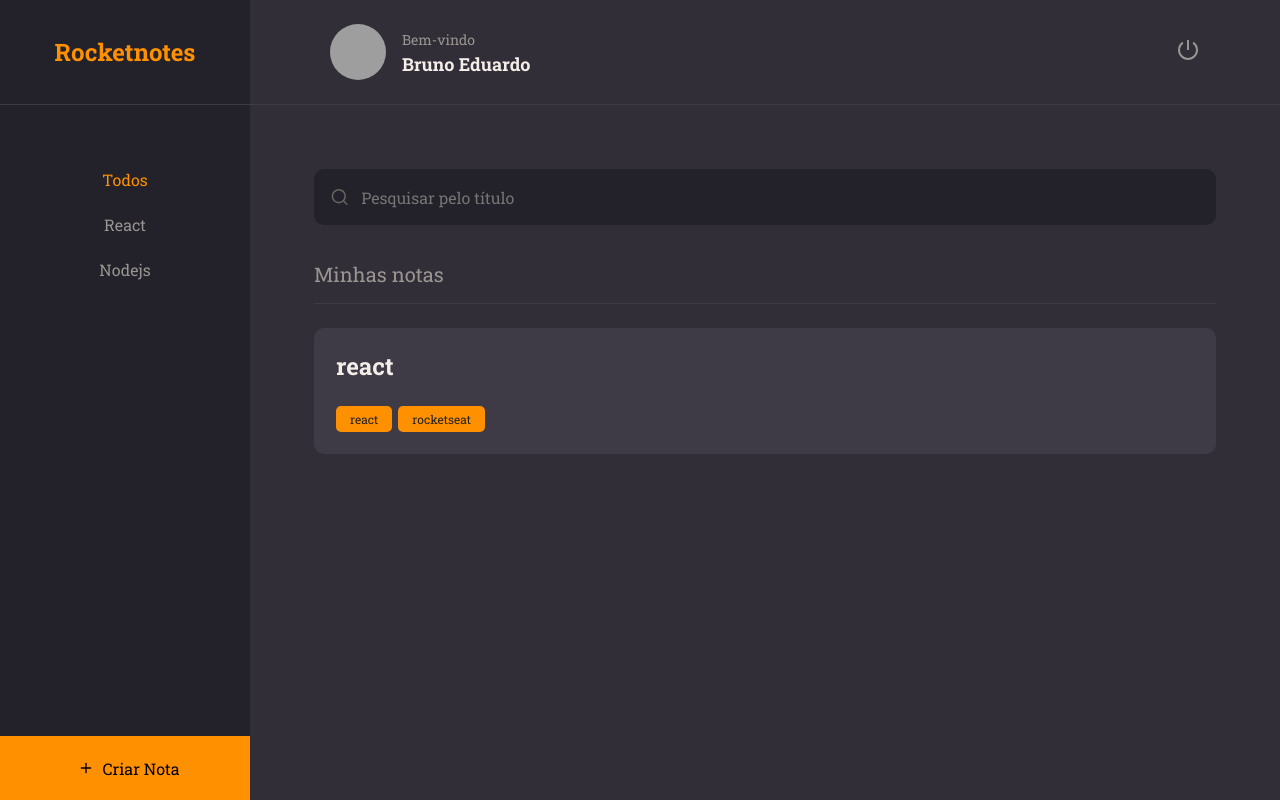
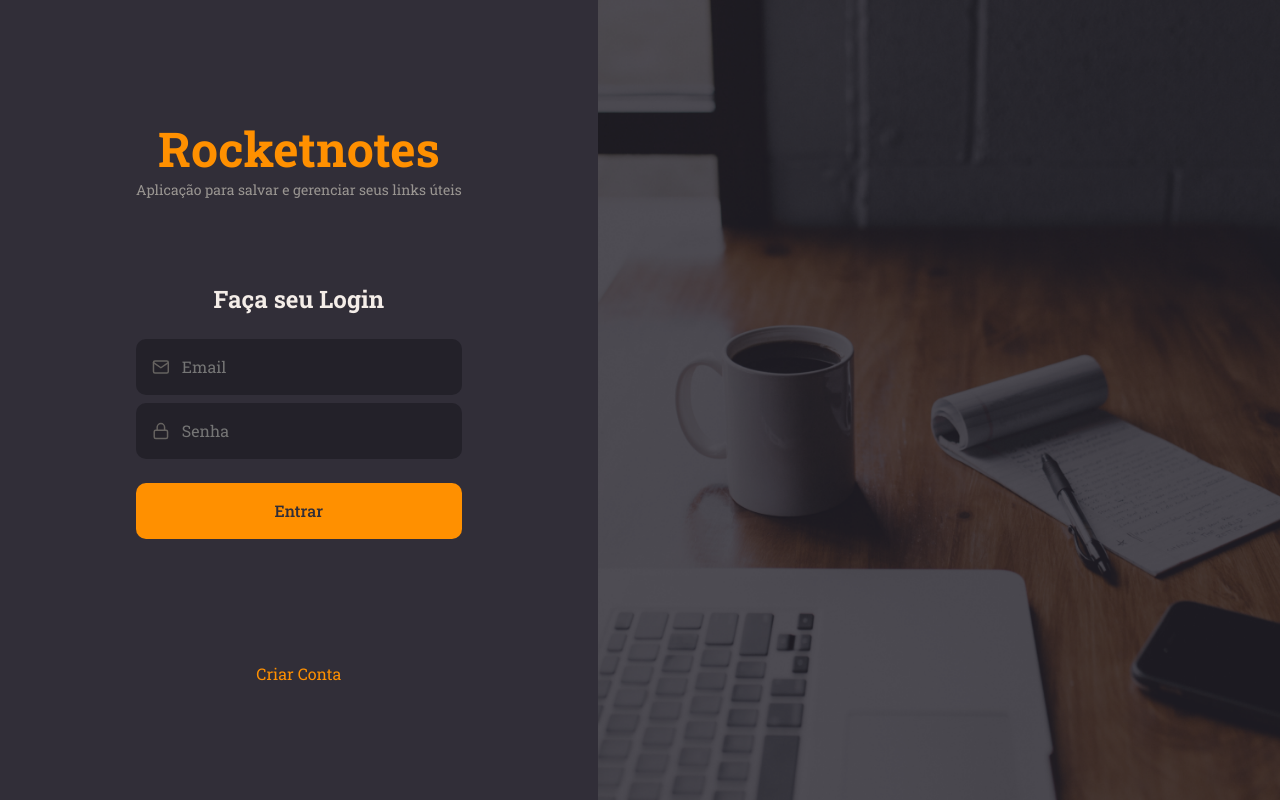
Before and after one commit to Bruno3dua/rocketnotes, a React (Vite) app: page / in a window 1280 px wide. Built offline with nearby package versions, Linux system fonts and the light colour scheme; grey boxes are pictures that could not be loaded.

Commit message:
add signin page

```diff
--- a/src/main.jsx
+++ b/src/main.jsx
@@ -1,6 +1,6 @@
 import React from 'react'
 import ReactDOM from 'react-dom/client'
-import { Home } from './pages/Home'
+import { SignIn } from './pages/SignIn'
 import { ThemeProvider } from 'styled-components'
 import theme from './styles/theme'
 import GlobalStyles from './styles/global'
@@ -9,7 +9,7 @@
   <React.StrictMode>
     <ThemeProvider theme={theme}>
       <GlobalStyles />
-      <Home />
+      <SignIn />
     </ThemeProvider>
   </React.StrictMode>,
 )
--- /dev/null
+++ b/src/pages/SignIn/index.jsx
@@ -0,0 +1,32 @@
+import { Container, Form, Background } from "./styles";
+import { Input } from "../../components/Input";
+import { Button } from "../../components/Button";
+import { FiLogIn, FiMail, FiLock } from "react-icons/fi"
+
+export function SignIn() {
+    return (
+        <Container>
+            <Form>
+                <h1>Rocketnotes</h1>
+                <p>Aplicação para salvar e gerenciar seus links úteis</p>
+
+                <h2>Faça seu Login</h2>
+                <Input
+                    placeholder="Email"
+                    type="email"
+                    icon={FiMail}
+                />
+                <Input
+                    placeholder="Senha"
+                    type="password"
+                    icon={FiLock}
+                />
+
+                <Button title="Entrar" />
+
+                <a href="#">Criar Conta</a>
+            </Form>
+            <Background />
+        </Container>
+    )
+}
--- /dev/null
+++ b/src/pages/SignIn/styles.js
@@ -0,0 +1,45 @@
+import styled from "styled-components";
+import backgroundImg from '../../assets/background.png'
+
+export const Container = styled.div`
+    height: 100vh;
+    display: flex;
+    align-items: stretch;
+`
+
+export const Form = styled.form`
+    padding: 0 13.6rem;
+
+    display: flex;
+    justify-content: center;
+    align-items: center;
+    flex-direction: column;
+    text-align: center;
+
+    > h1 {
+        font-size: 4.8rem;
+        color: ${({ theme }) => theme.COLORS.ORANGE};
+    }
+
+    > h2 {
+        font-size: 2.4rem;
+        margin-top: 8.4rem;
+        margin-bottom: 2.4rem;
+    }
+
+    > p {
+        font-size: 1.4rem;
+        color: ${({ theme }) => theme.COLORS.GRAY_100};
+    }
+
+    > a {
+        margin-top: 12.4rem;
+        color: ${({ theme }) => theme.COLORS.ORANGE};
+    }
+`
+
+export const Background = styled.div`
+    flex: 1;
+    background: url(${backgroundImg}) no-repeat center;
+    background-size: cover;
+`
```
Also changed, not shown: src/assets/background.png (added).
